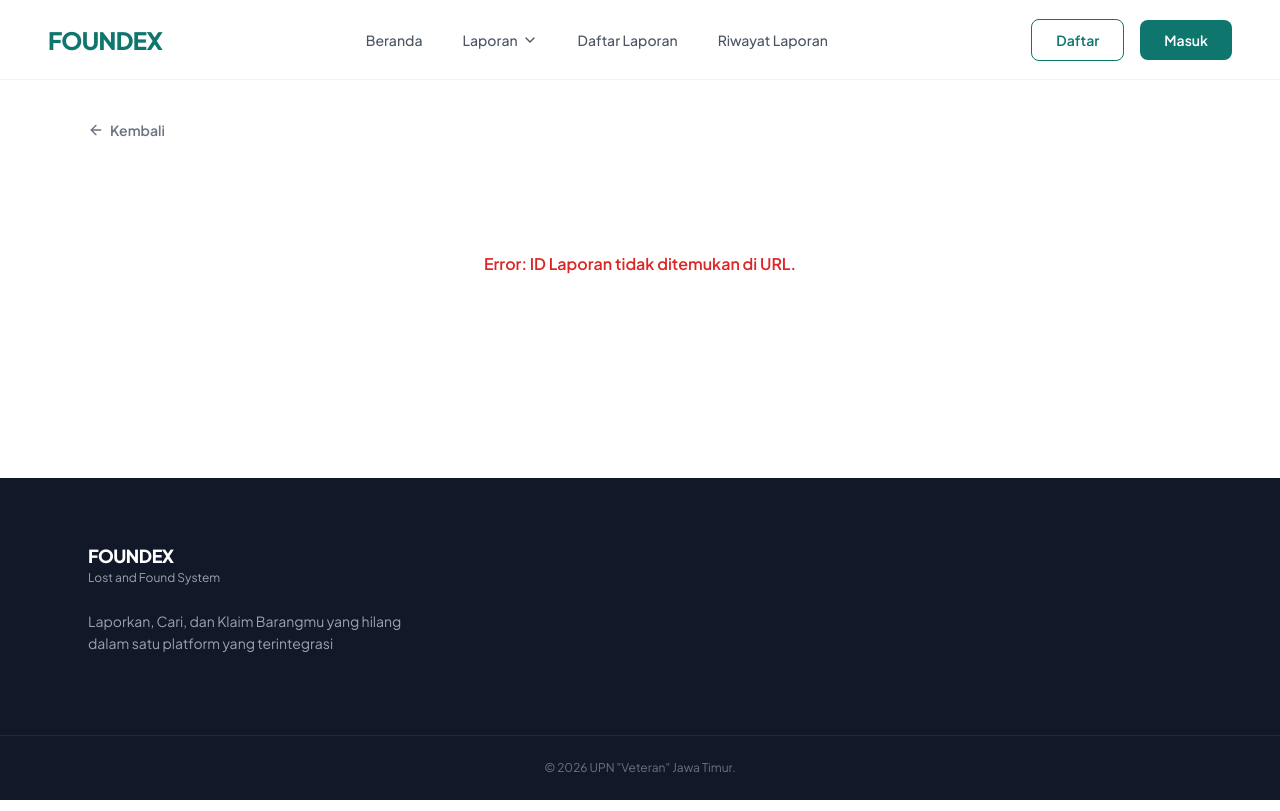
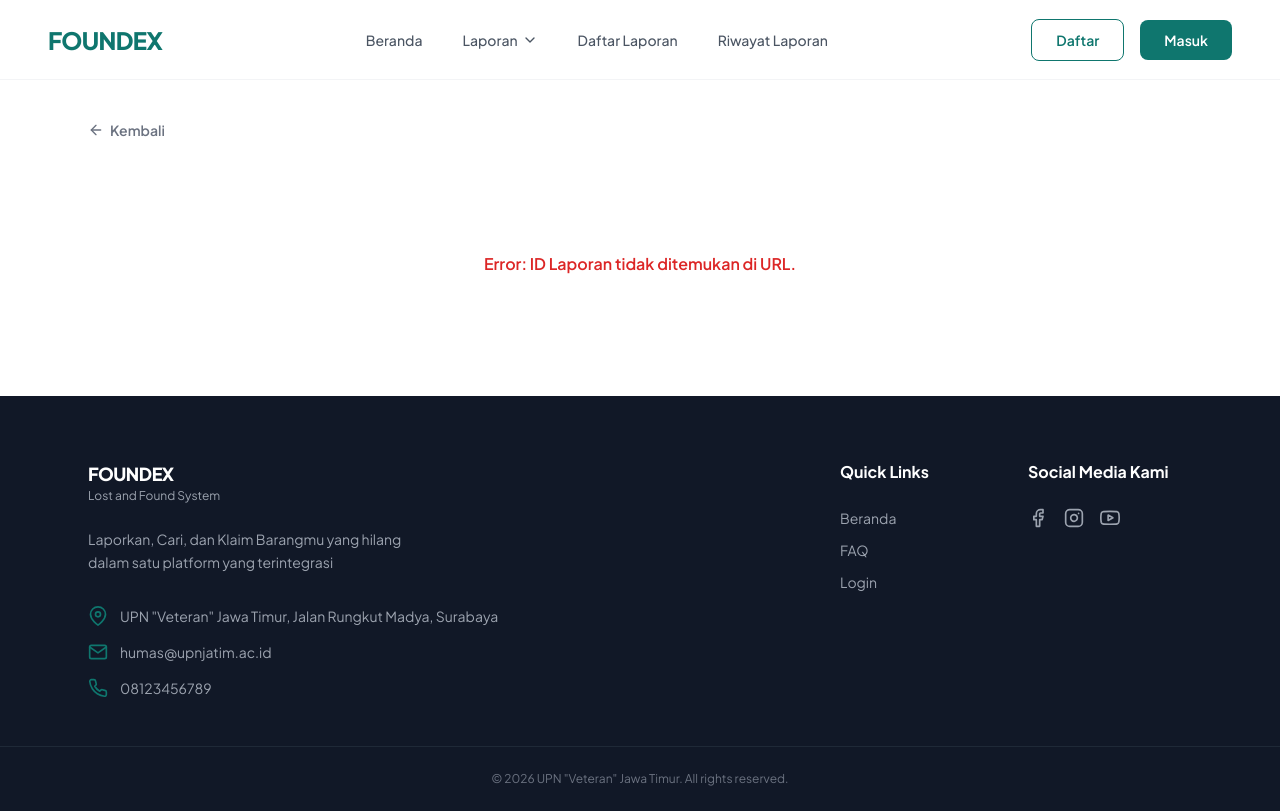
Before and after one commit to anggadwiiic/IMADIKA-Fest-2026, a website: page detail-laporan.html in a window 1280 px wide. Drawn offline with nearby package versions, Linux system fonts and the light colour scheme.

Commit message:
changes: style UI

```diff
--- a/detail-laporan.html
+++ b/detail-laporan.html
@@ -266,6 +266,7 @@
       </div>
     </div>
 
+    <!-- Footer (Sinkron 100%) -->
     <footer class="bg-[#111827] text-white pt-16 pb-6 mt-auto">
       <div
         class="max-w-[1200px] mx-auto px-6 lg:px-12 grid grid-cols-1 md:grid-cols-12 gap-10 md:gap-6 mb-12"
@@ -281,12 +282,66 @@
             Laporkan, Cari, dan Klaim Barangmu yang hilang dalam satu platform
             yang terintegrasi
           </p>
+          <div class="flex flex-col gap-4 text-sm text-gray-400">
+            <div class="flex items-start gap-3">
+              <i
+                data-feather="map-pin"
+                class="w-5 h-5 text-primary-dark shrink-0"
+              ></i
+              ><span
+                >UPN "Veteran" Jawa Timur, Jalan Rungkut Madya, Surabaya</span
+              >
+            </div>
+            <div class="flex items-center gap-3">
+              <i
+                data-feather="mail"
+                class="w-5 h-5 text-primary-dark shrink-0"
+              ></i
+              ><span>humas@upnjatim.ac.id</span>
+            </div>
+            <div class="flex items-center gap-3">
+              <i
+                data-feather="phone"
+                class="w-5 h-5 text-primary-dark shrink-0"
+              ></i
+              ><span>08123456789</span>
+            </div>
+          </div>
+        </div>
+        <div class="hidden lg:block lg:col-span-3"></div>
+        <div class="md:col-span-3 lg:col-span-2">
+          <h4 class="font-bold mb-6 text-white text-base">Quick Links</h4>
+          <ul class="flex flex-col gap-3 text-sm text-gray-400">
+            <li>
+              <a href="index.html" class="hover:text-white transition"
+                >Beranda</a
+              >
+            </li>
+            <li><a href="#" class="hover:text-white transition">FAQ</a></li>
+            <li>
+              <a href="login.html" class="hover:text-white transition">Login</a>
+            </li>
+          </ul>
+        </div>
+        <div class="md:col-span-3 lg:col-span-2">
+          <h4 class="font-bold mb-6 text-white text-base">Social Media Kami</h4>
+          <div class="flex gap-4">
+            <a href="#" class="text-gray-400 hover:text-white transition"
+              ><i data-feather="facebook" class="w-5 h-5"></i
+            ></a>
+            <a href="#" class="text-gray-400 hover:text-white transition"
+              ><i data-feather="instagram" class="w-5 h-5"></i
+            ></a>
+            <a href="#" class="text-gray-400 hover:text-white transition"
+              ><i data-feather="youtube" class="w-5 h-5"></i
+            ></a>
+          </div>
         </div>
       </div>
       <div
         class="border-t border-gray-800 pt-6 text-center text-xs text-gray-500"
       >
-        &copy; 2026 UPN "Veteran" Jawa Timur.
+        &copy; 2026 UPN "Veteran" Jawa Timur. All rights reserved.
       </div>
     </footer>
 
```
